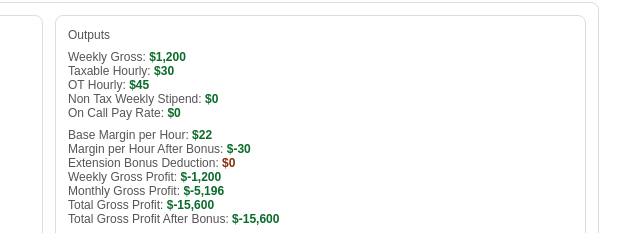
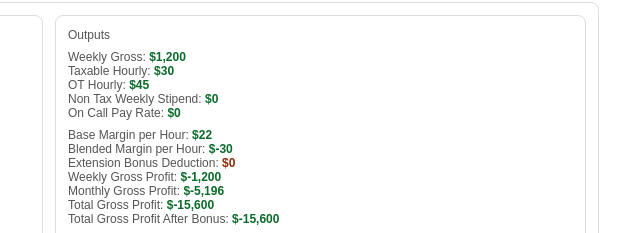
Before and after one commit to joe189/paycalc-contract-mvp, a website: page public/index.html in a window 1280 px wide. Shown: the part 837-1070 px from the top of the page, 519-1159 px from the left. Drawn offline with Linux system fonts and the light colour scheme.

Commit message:
Rename blended margin metric

```diff
--- a/public/index.html
+++ b/public/index.html
@@ -285,7 +285,7 @@
       <div class="small">On Call Pay Rate: <span id="outOnCallPay" class="ok"></span></div>
       <div class="spacer8"></div>
       <div class="small">Base Margin per Hour: <span id="outBaseMargin" class="ok"></span></div>
-      <div class="small">Margin per Hour After Bonus: <span id="outMargin" class="ok"></span></div>
+      <div class="small">Blended Margin per Hour: <span id="outMargin" class="ok"></span></div>
       <div class="small">Extension Bonus Deduction: <span id="outBonusDeduction" class="warn"></span></div>
       <div class="small">Weekly Gross Profit: <span id="outWeeklyGp" class="ok"></span></div>
       <div class="small">Monthly Gross Profit: <span id="outMonthlyGp" class="ok"></span></div>
@@ -698,7 +698,7 @@
         "On Call Bill Rate: " + moneySmart(x.onCallBillRate),
         "Base Margin per Hour: " + moneySmart(x.marginPerHour),
         "Extension Bonus Deduction: " + moneySmart(x.bonusDeduction || 0),
-        "Adjusted Margin per Hour: " + ((x.assignmentWeeks && x.hours) ? moneySmart((x.totalGpAfterBonus || 0) / (x.hours * x.assignmentWeeks)) : moneySmart(0))
+        "Blended Margin per Hour: " + ((x.assignmentWeeks && x.hours) ? moneySmart((x.totalGpAfterBonus || 0) / (x.hours * x.assignmentWeeks)) : moneySmart(0))
       ]) + "\n" +
 
       section("GSA", [
```
